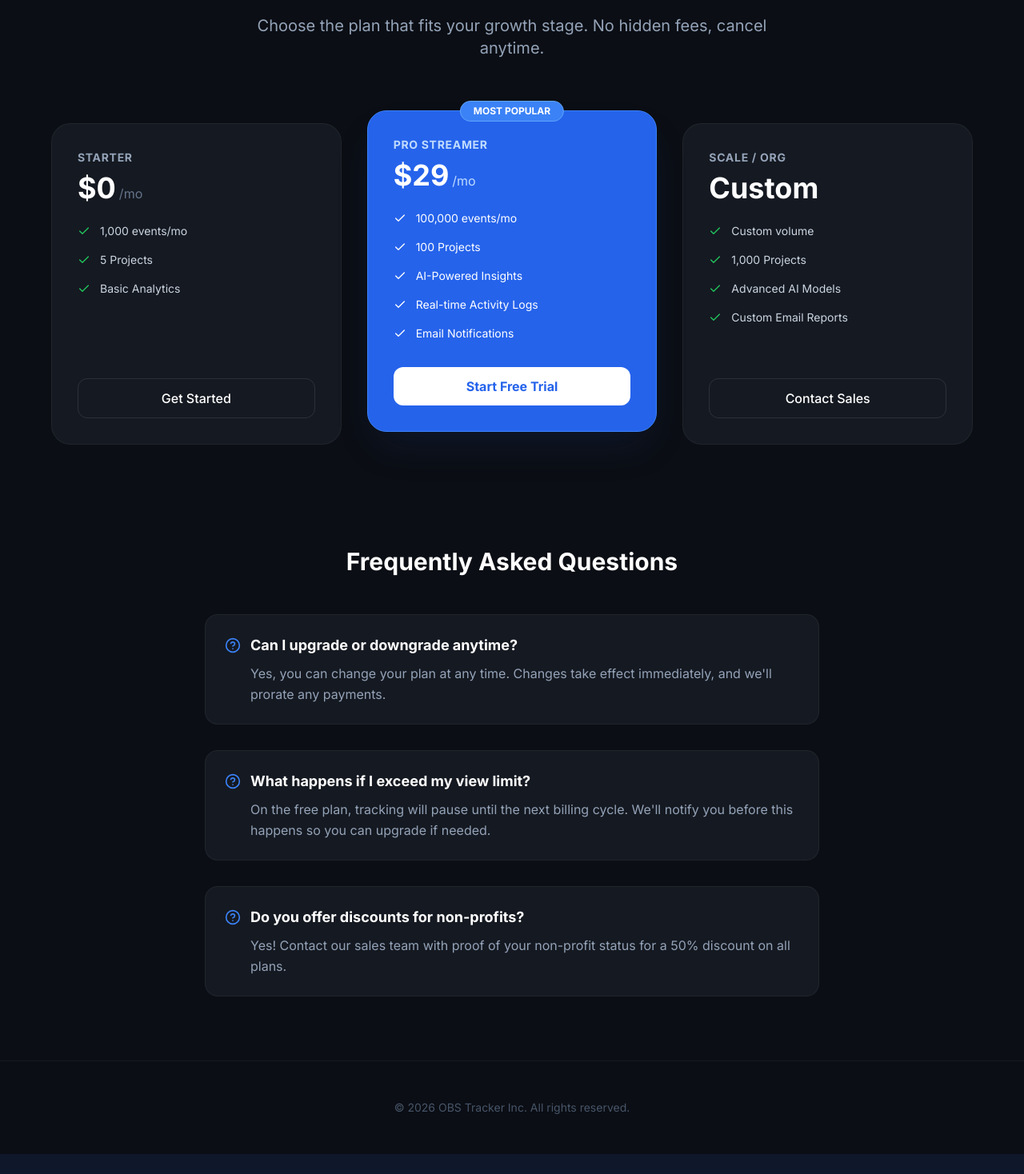
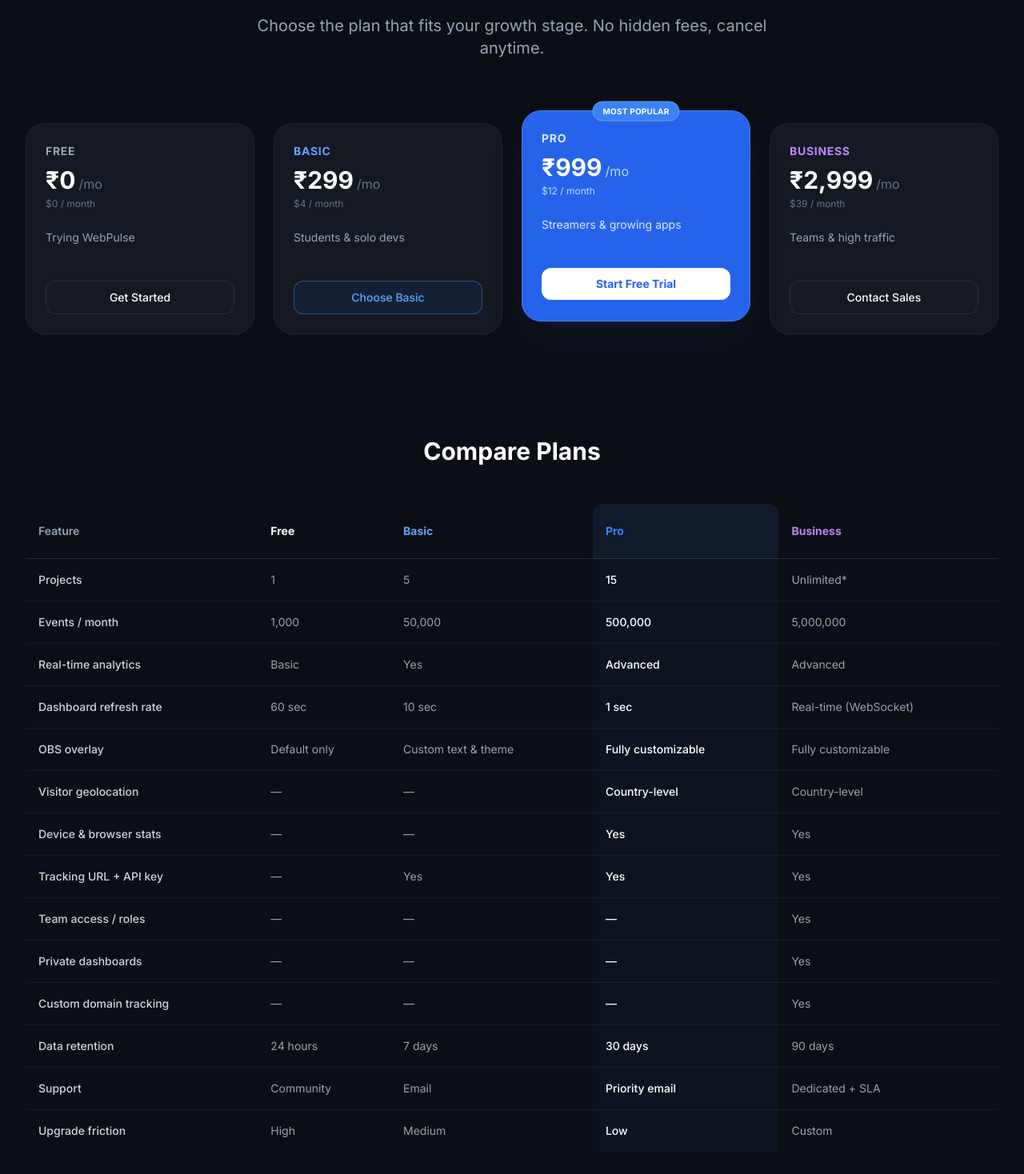
Before and after one commit to heyshreee/obs-real-time-tracker, a React (Vite) app in the folder frontend/: page /pricing in a window 1280 px wide. Shown: the part 182-1650 px from the top of the page at 80% size. Before the commit the page ends 1625 px from the top, so only its background shows below. Built offline with nearby package versions, Linux system fonts and the light colour scheme; no server answers; the HTML template or start-up script is replaced by a standard one.

Commit message:
feat: update subscription plans to 4-tier structure (Free, Basic, Pro, Business) & add Supabase script

```diff
--- a/frontend/src/pages/Pricing.jsx
+++ b/frontend/src/pages/Pricing.jsx
@@ -34,84 +34,110 @@
                         </p>
                     </div>
 
-                    <div className="grid md:grid-cols-3 gap-8 max-w-6xl mx-auto mb-32">
-                        {/* STARTER */}
-                        <div className="p-8 rounded-3xl bg-[#151921] border border-white/5 flex flex-col">
-                            <h3 className="text-sm font-bold text-slate-400 uppercase tracking-wider mb-2">STARTER</h3>
-                            <div className="flex items-baseline gap-1 mb-6">
-                                <span className="text-4xl font-bold text-white">$0</span>
+                    {/* Pricing Cards */}
+                    <div className="grid md:grid-cols-2 lg:grid-cols-4 gap-6 max-w-7xl mx-auto mb-32">
+                        {/* Free */}
+                        <div className="p-6 rounded-3xl bg-[#151921] border border-white/5 flex flex-col hover:border-white/10 transition-all">
+                            <h3 className="text-sm font-bold text-slate-400 uppercase tracking-wider mb-2">Free</h3>
+                            <div className="flex items-baseline gap-1 mb-1">
+                                <span className="text-3xl font-bold text-white">₹0</span>
                                 <span className="text-slate-500">/mo</span>
                             </div>
-                            <ul className="space-y-4 mb-8 flex-1">
-                                <li className="flex items-center gap-3 text-slate-300 text-sm">
-                                    <Check className="h-4 w-4 text-green-500" /> 1,000 events/mo
-                                </li>
-                                <li className="flex items-center gap-3 text-slate-300 text-sm">
-                                    <Check className="h-4 w-4 text-green-500" /> 5 Projects
-                                </li>
-                                <li className="flex items-center gap-3 text-slate-300 text-sm">
-                                    <Check className="h-4 w-4 text-green-500" /> Basic Analytics
-                                </li>
-                            </ul>
-                            <Link to="/register" className="block w-full py-3 px-4 rounded-xl border border-white/10 text-white text-center font-medium hover:bg-white/5 transition-colors">
+                            <div className="text-xs text-slate-500 mb-6">$0 / month</div>
+                            <p className="text-sm text-slate-400 mb-6 min-h-[40px]">Trying WebPulse</p>
+
+                            <Link to="/register" className="block w-full py-2.5 px-4 rounded-xl border border-white/10 text-white text-center text-sm font-medium hover:bg-white/5 transition-colors">
                                 Get Started
                             </Link>
                         </div>
 
-                        {/* PRO STREAMER */}
-                        <div className="p-8 rounded-3xl bg-blue-600 border border-blue-500 shadow-2xl shadow-blue-900/20 flex flex-col relative transform md:-translate-y-4">
-                            <div className="absolute top-0 left-1/2 -translate-x-1/2 -translate-y-1/2 px-4 py-1 bg-blue-500 rounded-full text-xs font-bold text-white border border-blue-400">MOST POPULAR</div>
-                            <h3 className="text-sm font-bold text-blue-200 uppercase tracking-wider mb-2">PRO STREAMER</h3>
-                            <div className="flex items-baseline gap-1 mb-6">
-                                <span className="text-4xl font-bold text-white">$29</span>
+                        {/* Basic */}
+                        <div className="p-6 rounded-3xl bg-[#151921] border border-white/5 flex flex-col hover:border-white/10 transition-all">
+                            <h3 className="text-sm font-bold text-blue-400 uppercase tracking-wider mb-2">Basic</h3>
+                            <div className="flex items-baseline gap-1 mb-1">
+                                <span className="text-3xl font-bold text-white">₹299</span>
+                                <span className="text-slate-500">/mo</span>
+                            </div>
+                            <div className="text-xs text-slate-500 mb-6">$4 / month</div>
+                            <p className="text-sm text-slate-400 mb-6 min-h-[40px]">Students & solo devs</p>
+
+                            <Link to="/register" className="block w-full py-2.5 px-4 rounded-xl bg-blue-600/10 text-blue-400 border border-blue-500/50 text-center text-sm font-medium hover:bg-blue-600/20 transition-colors">
+                                Choose Basic
+                            </Link>
+                        </div>
+
+                        {/* Pro */}
+                        <div className="p-6 rounded-3xl bg-blue-600 border border-blue-500 shadow-2xl shadow-blue-900/20 flex flex-col relative transform lg:-translate-y-4">
+                            <div className="absolute top-0 left-1/2 -translate-x-1/2 -translate-y-1/2 px-3 py-1 bg-blue-500 rounded-full text-[10px] font-bold text-white border border-blue-400 tracking-wide">MOST POPULAR</div>
+                            <h3 className="text-sm font-bold text-blue-100 uppercase tracking-wider mb-2">Pro</h3>
+                            <div className="flex items-baseline gap-1 mb-1">
+                                <span className="text-3xl font-bold text-white">₹999</span>
                                 <span className="text-blue-200">/mo</span>
                             </div>
-                            <ul className="space-y-4 mb-8 flex-1">
-                                <li className="flex items-center gap-3 text-white text-sm">
-                                    <Check className="h-4 w-4 text-white" /> 100,000 events/mo
-                                </li>
-                                <li className="flex items-center gap-3 text-white text-sm">
-                                    <Check className="h-4 w-4 text-white" /> 100 Projects
-                                </li>
-                                <li className="flex items-center gap-3 text-white text-sm">
-                                    <Check className="h-4 w-4 text-white" /> AI-Powered Insights
-                                </li>
-                                <li className="flex items-center gap-3 text-white text-sm">
-                                    <Check className="h-4 w-4 text-white" /> Real-time Activity Logs
-                                </li>
-                                <li className="flex items-center gap-3 text-white text-sm">
-                                    <Check className="h-4 w-4 text-white" /> Email Notifications
-                                </li>
-                            </ul>
-                            <Link to="/register" className="block w-full py-3 px-4 rounded-xl bg-white text-blue-600 text-center font-bold hover:bg-blue-50 transition-colors">
+                            <div className="text-xs text-blue-200 mb-6">$12 / month</div>
+                            <p className="text-sm text-blue-100 mb-6 min-h-[40px]">Streamers & growing apps</p>
+
+                            <Link to="/register" className="block w-full py-2.5 px-4 rounded-xl bg-white text-blue-600 text-center text-sm font-bold hover:bg-blue-50 transition-colors">
                                 Start Free Trial
                             </Link>
                         </div>
 
-                        {/* SCALE / ORG */}
-                        <div className="p-8 rounded-3xl bg-[#151921] border border-white/5 flex flex-col">
-                            <h3 className="text-sm font-bold text-slate-400 uppercase tracking-wider mb-2">SCALE / ORG</h3>
-                            <div className="flex items-baseline gap-1 mb-6">
-                                <span className="text-4xl font-bold text-white">Custom</span>
+                        {/* Business */}
+                        <div className="p-6 rounded-3xl bg-[#151921] border border-white/5 flex flex-col hover:border-white/10 transition-all">
+                            <h3 className="text-sm font-bold text-purple-400 uppercase tracking-wider mb-2">Business</h3>
+                            <div className="flex items-baseline gap-1 mb-1">
+                                <span className="text-3xl font-bold text-white">₹2,999</span>
+                                <span className="text-slate-500">/mo</span>
                             </div>
-                            <ul className="space-y-4 mb-8 flex-1">
-                                <li className="flex items-center gap-3 text-slate-300 text-sm">
-                                    <Check className="h-4 w-4 text-green-500" /> Custom volume
-                                </li>
-                                <li className="flex items-center gap-3 text-slate-300 text-sm">
-                                    <Check className="h-4 w-4 text-green-500" /> 1,000 Projects
-                                </li>
-                                <li className="flex items-center gap-3 text-slate-300 text-sm">
-                                    <Check className="h-4 w-4 text-green-500" /> Advanced AI Models
-                                </li>
-                                <li className="flex items-center gap-3 text-slate-300 text-sm">
-                                    <Check className="h-4 w-4 text-green-500" /> Custom Email Reports
-                                </li>
-                            </ul>
-                            <Link to="/register" className="block w-full py-3 px-4 rounded-xl border border-white/10 text-white text-center font-medium hover:bg-white/5 transition-colors">
+                            <div className="text-xs text-slate-500 mb-6">$39 / month</div>
+                            <p className="text-sm text-slate-400 mb-6 min-h-[40px]">Teams & high traffic</p>
+
+                            <Link to="/register" className="block w-full py-2.5 px-4 rounded-xl border border-white/10 text-white text-center text-sm font-medium hover:bg-white/5 transition-colors">
                                 Contact Sales
                             </Link>
                         </div>
+                    </div>
+
+                    {/* Feature Comparison Table */}
+                    <div className="max-w-7xl mx-auto mb-32 overflow-x-auto">
+                        <h2 className="text-3xl font-bold text-white mb-12 text-center">Compare Plans</h2>
+                        <table className="w-full text-left border-collapse">
+                            <thead>
+                                <tr className="border-b border-white/10">
+                                    <th className="py-6 px-4 text-sm font-semibold text-slate-400">Feature</th>
+                                    <th className="py-6 px-4 text-sm font-bold text-white">Free</th>
+                                    <th className="py-6 px-4 text-sm font-bold text-blue-400">Basic</th>
+                                    <th className="py-6 px-4 text-sm font-bold text-blue-500 bg-blue-500/10 rounded-t-xl">Pro</th>
+                                    <th className="py-6 px-4 text-sm font-bold text-purple-400">Business</th>
+                                </tr>
+                            </thead>
+                            <tbody className="divide-y divide-white/5">
+                                {[
+                                    { feature: "Projects", free: "1", basic: "5", pro: "15", business: "Unlimited*" },
+                                    { feature: "Events / month", free: "1,000", basic: "50,000", pro: "500,000", business: "5,000,000" },
+                                    { feature: "Real-time analytics", free: "Basic", basic: "Yes", pro: "Advanced", business: "Advanced" },
+                                    { feature: "Dashboard refresh rate", free: "60 sec", basic: "10 sec", pro: "1 sec", business: "Real-time (WebSocket)" },
+                                    { feature: "OBS overlay", free: "Default only", basic: "Custom text & theme", pro: "Fully customizable", business: "Fully customizable" },
+                                    { feature: "Visitor geolocation", free: "—", basic: "—", pro: "Country-level", business: "Country-level" },
+                                    { feature: "Device & browser stats", free: "—", basic: "—", pro: "Yes", business: "Yes" },
+                                    { feature: "Tracking URL + API key", free: "—", basic: "Yes", pro: "Yes", business: "Yes" },
+                                    { feature: "Team access / roles", free: "—", basic: "—", pro: "—", business: "Yes" },
+                                    { feature: "Private dashboards", free: "—", basic: "—", pro: "—", business: "Yes" },
+                                    { feature: "Custom domain tracking", free: "—", basic: "—", pro: "—", business: "Yes" },
+                                    { feature: "Data retention", free: "24 hours", basic: "7 days", pro: "30 days", business: "90 days" },
+                                    { feature: "Support", free: "Community", basic: "Email", pro: "Priority email", business: "Dedicated + SLA" },
+                                    { feature: "Upgrade friction", free: "High", basic: "Medium", pro: "Low", business: "Custom" }
+                                ].map((row, i) => (
+                                    <tr key={i} className="hover:bg-white/[0.02] transition-colors">
+                                        <td className="py-4 px-4 text-sm text-slate-300 font-medium">{row.feature}</td>
+                                        <td className="py-4 px-4 text-sm text-slate-400">{row.free}</td>
+                                        <td className="py-4 px-4 text-sm text-slate-400">{row.basic}</td>
+                                        <td className="py-4 px-4 text-sm text-white bg-blue-500/5 font-medium">{row.pro}</td>
+                                        <td className="py-4 px-4 text-sm text-slate-400">{row.business}</td>
+                                    </tr>
+                                ))}
+                            </tbody>
+                        </table>
                     </div>
 
                     {/* FAQ */}
```
Also changed, not shown: 2 other files (tests, documents, lock files or other folders).
